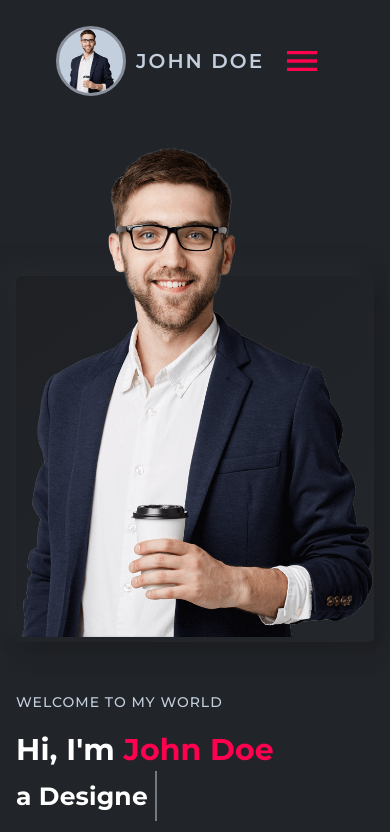
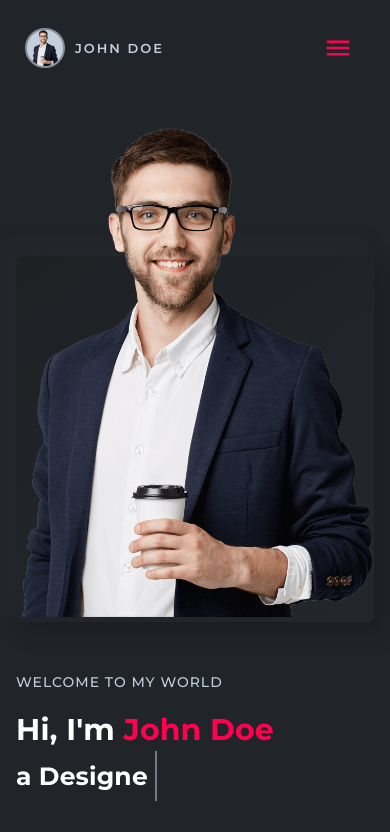
Before and after one commit to imranprof/jobs-frontend, a Next.js app: page / in a window 390 px wide. Shown: the top 832 px of the page. Built offline with nearby package versions, Linux system fonts and the light colour scheme.

Commit message:
style: make responsive for sidebar

```diff
--- a/src/components/Header/sideBar.js
+++ b/src/components/Header/sideBar.js
@@ -9,6 +9,7 @@ import SwipeableDrawer from "@material-ui/core/SwipeableDrawer";
 import ProfileInfo from "./profileInfo";
 import NavItems from "./navItems";
 import {profileData} from "../../../API/mock/profileData";
+import SocialLinks from "../common/socialLinks/socialLinks";
 
 const SideBar = ({classes}) => {
     const [open, setOpen] = useState(false);
@@ -24,8 +25,11 @@ const SideBar = ({classes}) => {
                 </IconButton>
             </Hidden>
 
-            <SwipeableDrawer open={open} anchor="left"
-                             onOpen={() => setOpen(true)} onClose={() => setOpen(false)}>
+            <SwipeableDrawer
+                open={open} anchor="left"
+                onOpen={() => setOpen(true)}
+                onClose={() => setOpen(false)}
+            >
                 <div className={`${classes.headerWrapper}__side-bar`}>
                     <div className={`${classes.headerWrapper}__side-bar__icons`}>
                         <ProfileInfo classes={classes} showName={false}/>
@@ -45,7 +49,9 @@ const SideBar = ({classes}) => {
                     <div className={`${classes.headerWrapper}__side-bar__links`}>
                         <NavItems classes={classes} variant={"drawer"}/>
                     </div>
-                    <Divider/>
+                    <Divider style={{marginBottom: "30px"}}/>
+
+                    <SocialLinks/>
                 </div>
             </SwipeableDrawer>
         </>
--- a/src/components/Header/style.js
+++ b/src/components/Header/style.js
@@ -41,19 +41,41 @@ export const useStyles = makeStyles({
                     lineHeight: '32px'
                 }
             },
+            // ========= Breakpoints =========
+            [theme.breakpoints.down('sm')]: {
+                '&__pic': {
+                    width: 50,
+                    height: 50,
+                    border: `2px solid ${theme.palette.customColor.dark}`,
+                },
+                '&__name': {
+                    fontSize: 16,
+                }
+            },
+            [theme.breakpoints.down('xs')]: {
+                '&__pic': {
+                    width: 40,
+                    height: 40,
+                    border: `2px solid ${theme.palette.customColor.dark}`,
+                },
+                '&__name': {
+                    fontSize: 13,
+                }
+            }
         },
         '&__nav': {
             '& a': {
                 fontFamily: FONTS.primaryFont,
-                fontWeight: 400,
+                fontWeight: 500,
                 fontSize: 13,
                 color: theme.palette.customColor.main,
                 textDecoration: 'none',
                 textTransform: 'uppercase',
-                opacity: .5,
-                transition: "opacity .4s ease 0s",
+                opacity: .7,
+                transition: "all .4s ease 0s",
                 '&:hover': {
                     opacity: 1,
+                    color: theme.palette.customColor.light,
                 }
             },
             '&--default': {
@@ -73,9 +95,7 @@ export const useStyles = makeStyles({
         },
         '&__side-bar': {
             background: theme.palette.customBackground.sideBar,
-            width: 375,
-            height: '100vh',
-            padding: '25px 40px',
+            padding: '25px 25px 50px 25px',
             '&__icons': {
                 display: 'flex',
                 justifyContent: 'space-between',
@@ -84,20 +104,41 @@ export const useStyles = makeStyles({
             '&__links': {
                 height: 420,
                 marginTop: 15,
+            },
+            [theme.breakpoints.down('xs')]: {
+                width: 300,
+                padding: "25px 25px 50px 25px",
+                overflowX: "hidden"
             }
         },
         '&__menu': {
             color: theme.palette.customColor.highContrast,
             '&__icon': {
                 fontSize: 40
+            },
+            // ========= Breakpoints =========
+            [theme.breakpoints.down('sm')]: {
+                '&__icon': {
+                    fontSize: 36
+                },
+            },
+            [theme.breakpoints.down('xs')]: {
+                '&__icon': {
+                    fontSize: 30
+                },
             }
         },
         '&__close-icon': {
-            position: 'absolute',
             color: theme.palette.customColor.highContrast,
             width: 45,
             height: 45,
-            marginLeft: 260,
+        },
+        // ========= Breakpoints =========
+        [theme.breakpoints.down('xs')]: {
+            padding: '20px 25px 0 25px',
+            '&__toolbar': {
+                padding: 0
+            }
         }
     }),
 });
```
